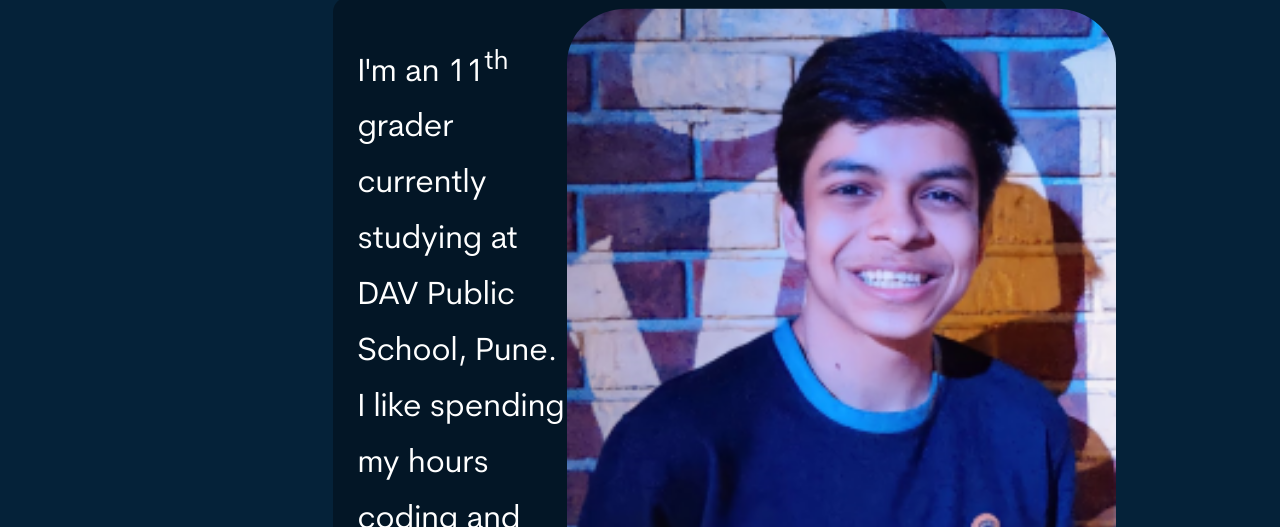
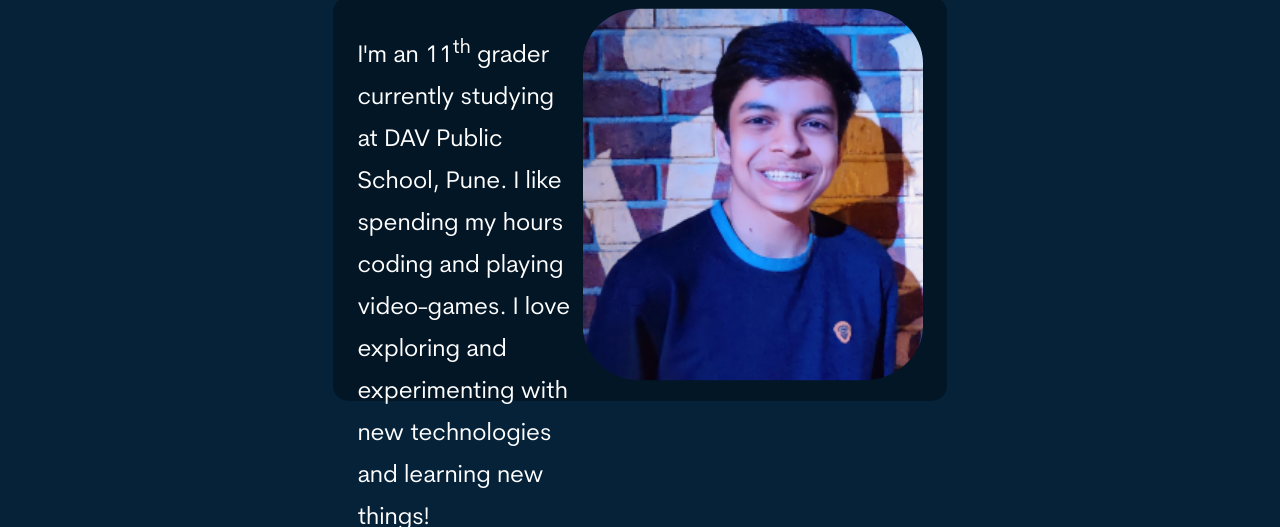
Before and after one commit to AyushMahajan06/ayushmahajan06.github.io, a plain HTML site: page index.html in a window 1280 px wide. Shown: the part 273-800 px from the top of the page. Drawn offline with Linux system fonts and the light colour scheme.

Commit message:
Update styles.css

```diff
--- a/styles.css
+++ b/styles.css
@@ -98,7 +98,7 @@ a:active { text-decoration: none; }
   padding-top: 0.5%;
   padding-bottom: 0.5%;
   font-family:'Cerebri-Regular';
-  font-size: xx-large;
+  font-size: x-large;
   line-height: 175%;
 }
 
@@ -109,6 +109,7 @@ a:active { text-decoration: none; }
   height :95%;
   padding-top: 1%;
   padding-bottom: 1%;
+  padding-left: 0.5%;
 }
 
 #Project_button{
```
